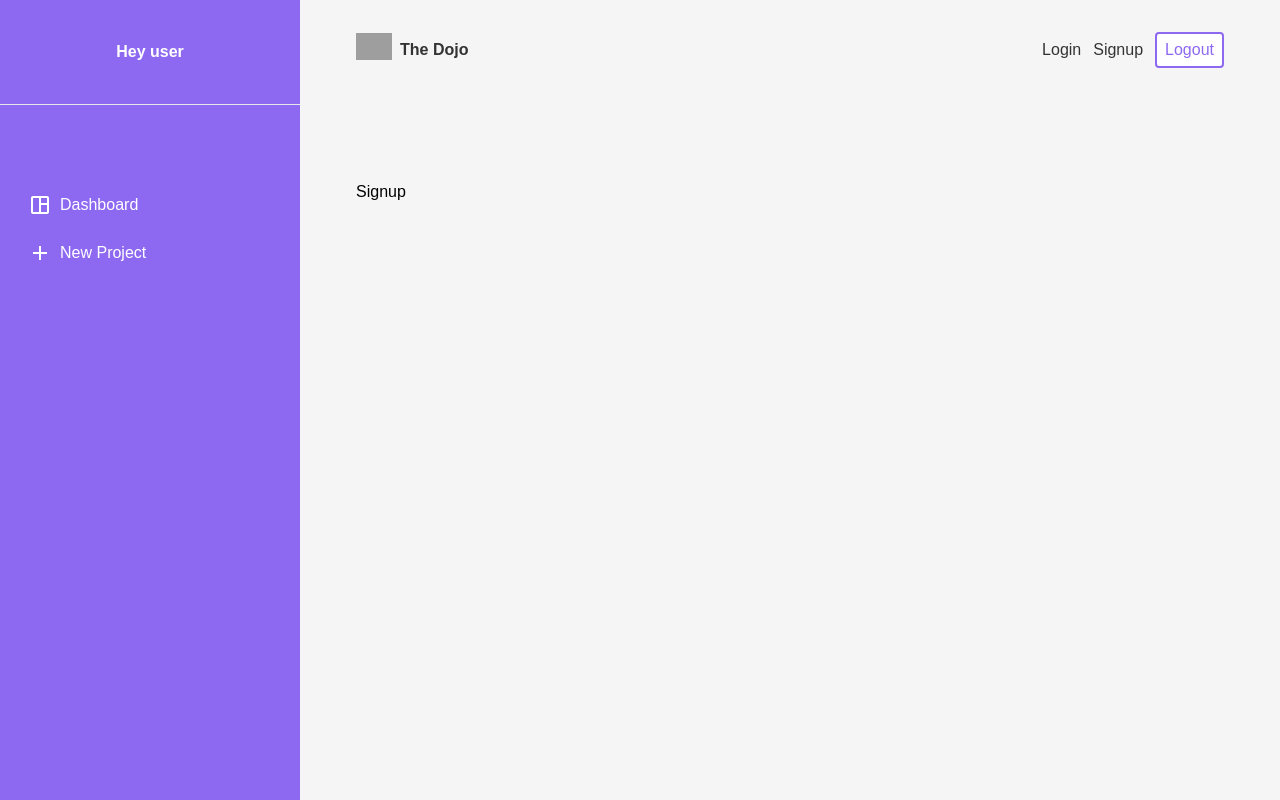
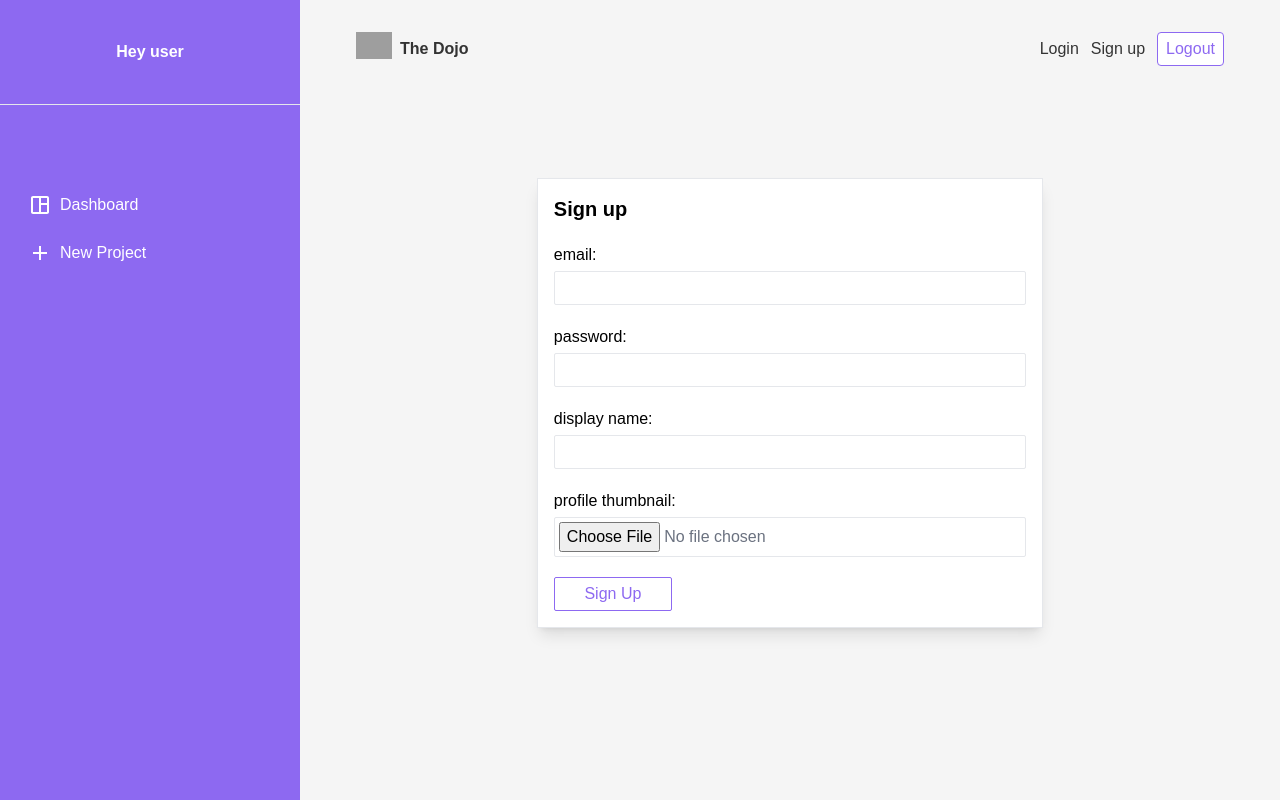
Before and after one commit to DavidRedding/crm, a React (Create React App) app: page /signup in a window 1280 px wide. Built offline with nearby package versions, Linux system fonts and the light colour scheme; no server answers; grey boxes are pictures that could not be loaded.

Commit message:
handleFileChange Input

```diff
--- a/src/components/Navbar.jsx
+++ b/src/components/Navbar.jsx
@@ -18,11 +18,11 @@ const Navbar = () => (
       </li>
 
       <li className="ml-3">
-        <Link to="/signup">Signup</Link>
+        <Link to="/signup">Sign up</Link>
       </li>
 
       <li className="ml-3">
-        <button className="px-2 py-1 bg-white border-2 rounded-[.25rem] text-var-prim border-var-prim hover:text-white hover:bg-var-prim">
+        <button className="px-2 p-1 bg-white border rounded-[.25rem] text-var-prim border-var-prim hover:text-white hover:bg-var-prim">
           Logout
         </button>
       </li>
--- a/src/pages/signup/Signup.jsx
+++ b/src/pages/signup/Signup.jsx
@@ -1,5 +1,96 @@
+import { useState } from 'react';
+// import { useSignup } from '../../hooks/useSignup';
+
 const Signup = () => {
-  return <div>Signup</div>;
+  const [email, setEmail] = useState('');
+  const [password, setPassword] = useState('');
+  const [displayName, setDisplayName] = useState('');
+  const [thumbnail, setThumbnail] = useState(null);
+  const [thumbnailError, setThumbnailError] = useState(null);
+
+  const handleFileChange = (e) => {
+    setThumbnail(null);
+    const selected = e.target.files[0];
+
+    if (!selected) {
+      setThumbnailError('Please choose a file');
+      return;
+    }
+
+    if (selected.size > 100000) {
+      setThumbnailError('File size may not exceed 100KB');
+      return;
+    }
+    setThumbnailError(null);
+    setThumbnail(selected);
+  };
+
+  const handleSubmit = (e) => {
+    e.preventDefault();
+    console.log(email, password, displayName, thumbnail);
+  };
+
+  return (
+    <form onSubmit={handleSubmit} className="flex flex-col w-7/12 p-4 mx-auto space-y-5 bg-white border shadow-lg">
+      <h2 className="text-xl font-bold">Sign up</h2>
+      <label className="space-y-1">
+        <span>email:</span>
+        <input
+          onChange={(e) => setEmail(e.target.value)}
+          value={email}
+          className="w-full p-1 border rounded-sm focus:outline-black"
+          type="email"
+          required
+        />
+      </label>
+
+      <label className="space-y-1">
+        <span>password:</span>
+        <input
+          onChange={(e) => setPassword(e.target.value)}
+          value={password}
+          className="w-full p-1 border rounded-sm focus:outline-black"
+          type="password"
+          required
+        />
+      </label>
+
+      <label className="space-y-1">
+        <h1>display name:</h1>
+        <input
+          onChange={(e) => setDisplayName(e.target.value)}
+          value={displayName}
+          className="w-full p-1 border rounded-sm focus:outline-black"
+          type="text"
+          required
+        />
+      </label>
+
+      <label className="space-y-1">
+        <h1>profile thumbnail:</h1>
+        <input
+          onChange={handleFileChange}
+          type="file"
+          accept="image/*"
+          className="w-full p-1 text-gray-500 border rounded-sm focus:outline-black"
+          required
+        />
+        {thumbnailError && <span className="block font-semibold text-red-500">{thumbnailError}</span>}
+      </label>
+
+      {thumbnailError && (
+        <button disabled className="w-1/4 p-1 text-gray-400 border border-gray-400 rounded-sm">
+          Sign Up
+        </button>
+      )}
+
+      {!thumbnailError && (
+        <button className="w-1/4 p-1 border rounded-sm border-var-prim text-var-prim hover:text-white hover:bg-var-prim">
+          Sign Up
+        </button>
+      )}
+    </form>
+  );
 };
 
 export default Signup;
```
